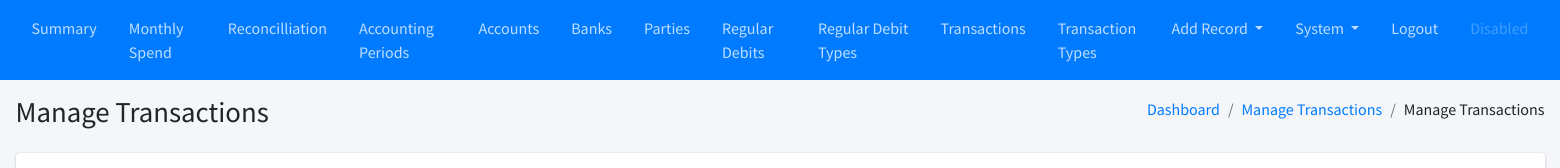
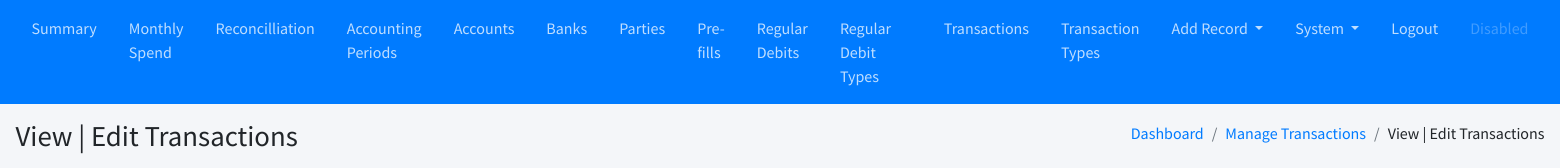
Before and after one commit to tech-otaku/bankuk, a PHP site: page /bs/bu_view_transaction.php?id=1 in a window 1560 px wide. Shown: the top 168 px of the page. Run offline with PHP 8.4, Linux system fonts and the light colour scheme; the visitor is signed in with stand-in values (Sample User, id 1); data that the repository does not hold is empty; some libraries are stand-ins or nearby versions.

Commit message:
20250110-084000

```diff
--- a/public_html/bs/ajax/bu_ajax_delete.php
+++ b/public_html/bs/ajax/bu_ajax_delete.php
@@ -12,6 +12,7 @@
         "bu_banks",
         "bu_monthly_spend",
         "bu_parties",
+        "bu_prefills",
         "bu_reconcilliation",
         "bu_regular_debits",
         "bu_regular_debit_types",
--- a/public_html/bs/bu_view_transaction.php
+++ b/public_html/bs/bu_view_transaction.php
@@ -5,7 +5,7 @@
     include('conf/bu_custom.php');
     check_login();
     $admin_id = $_SESSION['admin_id'];
-    $page_name = "Manage Transactions";
+    $page_name = "View | Edit Transactions";
 
     // Get the transaction record to view/update
     $stmt = $pdo->prepare("
--- a/public_html/bs/partials/navigation.php
+++ b/public_html/bs/partials/navigation.php
@@ -34,6 +34,10 @@
                 <li class="nav-item">
                     <a class="nav-link" href="bu_manage_parties.php">Parties</a>
                 </li>
+            <!-- Pre-fills -->
+                <li class="nav-item">
+                    <a class="nav-link" href="bu_manage_prefills.php">Pre-fills</a>
+                </li>
             <!-- Regular Debits -->
                 <li class="nav-item">
                     <a class="nav-link" href="bu_manage_regular_debits.php">Regular Debits</a>
@@ -60,6 +64,7 @@
                         <li><a class="dropdown-item" href="bu_add_account.php">Account</a></li>
                         <li><a class="dropdown-item" href="bu_add_bank.php">Bank</a></li>
                         <li><a class="dropdown-item" href="bu_add_party.php">Party</a></li>
+                        <li><a class="dropdown-item" href="bu_add_prefill.php">Pre-fill</a></li>
                         <li><a class="dropdown-item" href="bu_add_regular_debit.php">Regular Debit</a></li>
                         <li><a class="dropdown-item" href="bu_add_regular_debit_type.php">Regular Debit Type</a></li>
                         <li><a class="dropdown-item" href="bu_add_transaction.php">Transaction</a></li>
```
